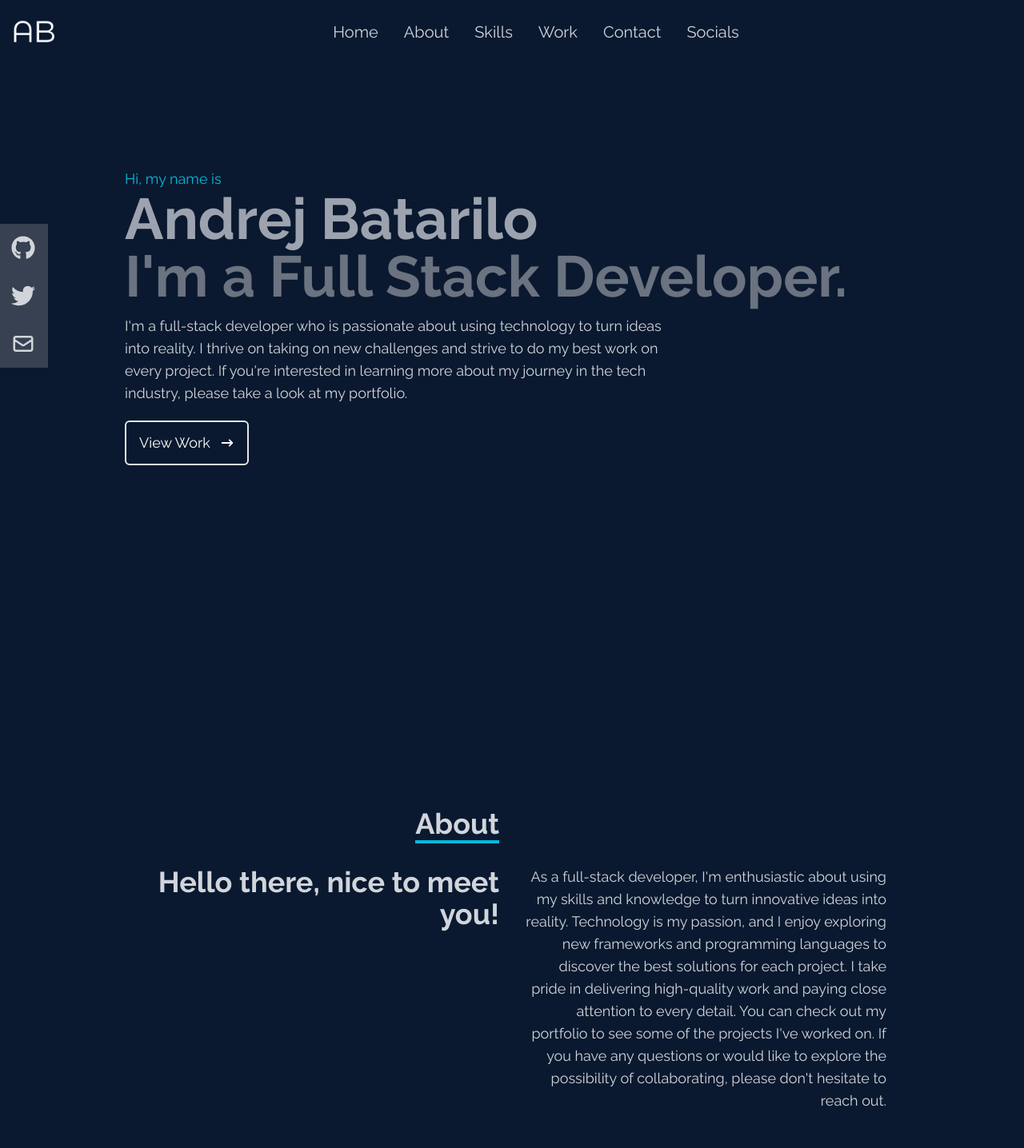
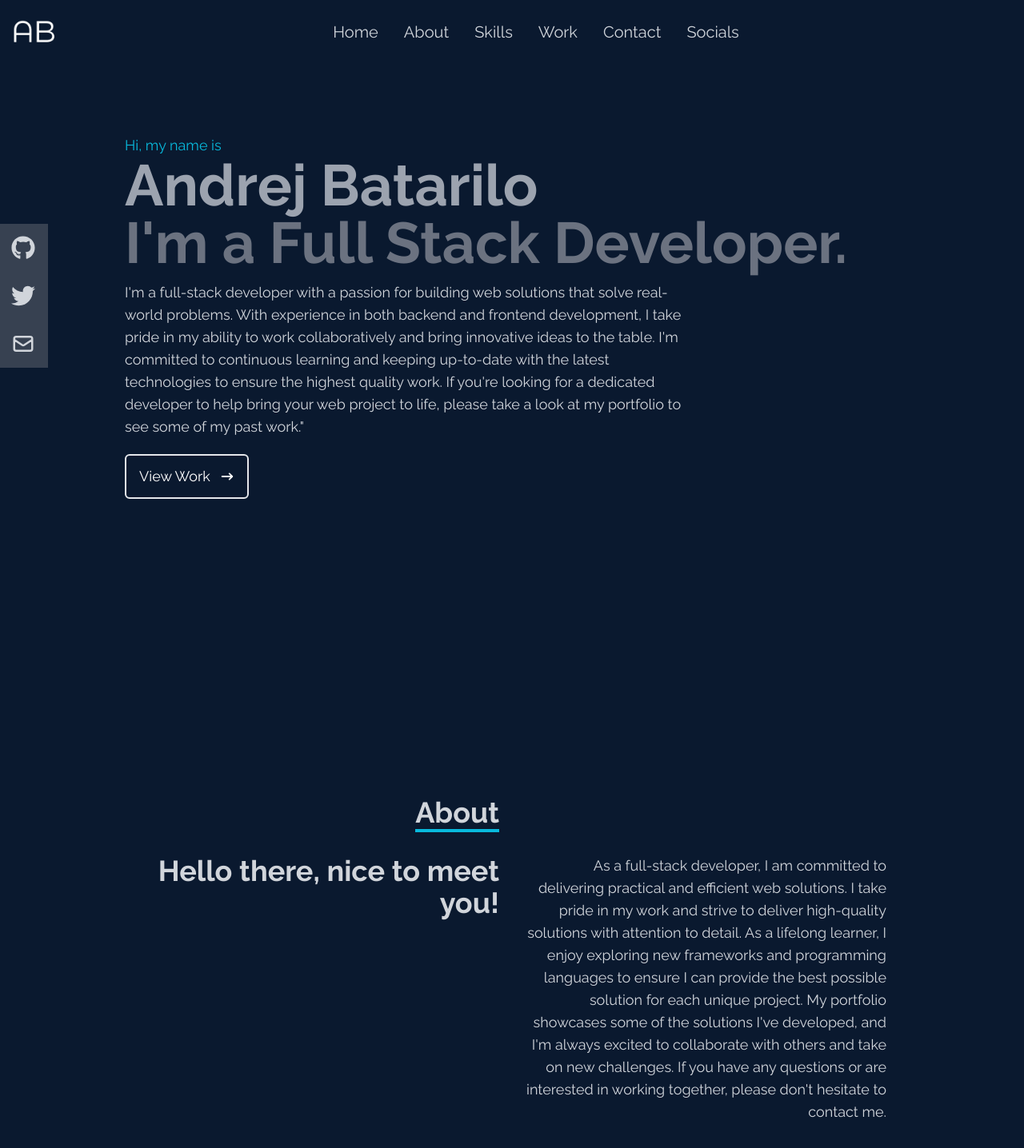
Before and after one commit to batariloa/portfolio-frontend, a React (Create React App) app: page / in a window 1280 px wide. Shown: the top 1436 px of the page at 80% size. Built offline with nearby package versions, Linux system fonts and the light colour scheme; no server answers.

Commit message:
Changes to home and about paragraphs.

```diff
--- a/package.json
+++ b/package.json
@@ -1,4 +1,5 @@
 {
+
   "name": "ab-portfolio",
   "version": "0.1.0",
   "homepage": "https://batarilo.tech",
--- a/src/components/About.jsx
+++ b/src/components/About.jsx
@@ -23,15 +23,16 @@ const About = () => {
           {/*This is row 2 col 2 */}
           <div>
             <p>
-              As a full-stack developer, I'm enthusiastic about using my skills
-              and knowledge to turn innovative ideas into reality. Technology is
-              my passion, and I enjoy exploring new frameworks and programming
-              languages to discover the best solutions for each project. I take
-              pride in delivering high-quality work and paying close attention
-              to every detail. You can check out my portfolio to see some of the
-              projects I've worked on. If you have any questions or would like
-              to explore the possibility of collaborating, please don't hesitate
-              to reach out.
+              As a full-stack developer, I am committed to delivering practical
+              and efficient web solutions. I take pride in my work and strive to
+              deliver high-quality solutions with attention to detail. As a
+              lifelong learner, I enjoy exploring new frameworks and programming
+              languages to ensure I can provide the best possible solution for
+              each unique project. My portfolio showcases some of the solutions
+              I've developed, and I'm always excited to collaborate with others
+              and take on new challenges. If you have any questions or are
+              interested in working together, please don't hesitate to contact
+              me.
             </p>
           </div>
         </div>
--- a/src/components/Home.jsx
+++ b/src/components/Home.jsx
@@ -15,11 +15,14 @@ export function Home() {
           I'm a Full Stack Developer.
         </h2>
         <p className="text-gray-300 max-w-[700px] mt-3 mb-3">
-          I'm a full-stack developer who is passionate about using technology to
-          turn ideas into reality. I thrive on taking on new challenges and
-          strive to do my best work on every project. If you're interested in
-          learning more about my journey in the tech industry, please take a
-          look at my portfolio.
+          I'm a full-stack developer with a passion for building web solutions
+          that solve real-world problems. With experience in both backend and
+          frontend development, I take pride in my ability to work
+          collaboratively and bring innovative ideas to the table. I'm committed
+          to continuous learning and keeping up-to-date with the latest
+          technologies to ensure the highest quality work. If you're looking for
+          a dedicated developer to help bring your web project to life, please
+          take a look at my portfolio to see some of my past work."
         </p>
         <div>
           <Link to="work" offset={50} smooth={true} duration={600}>
```
